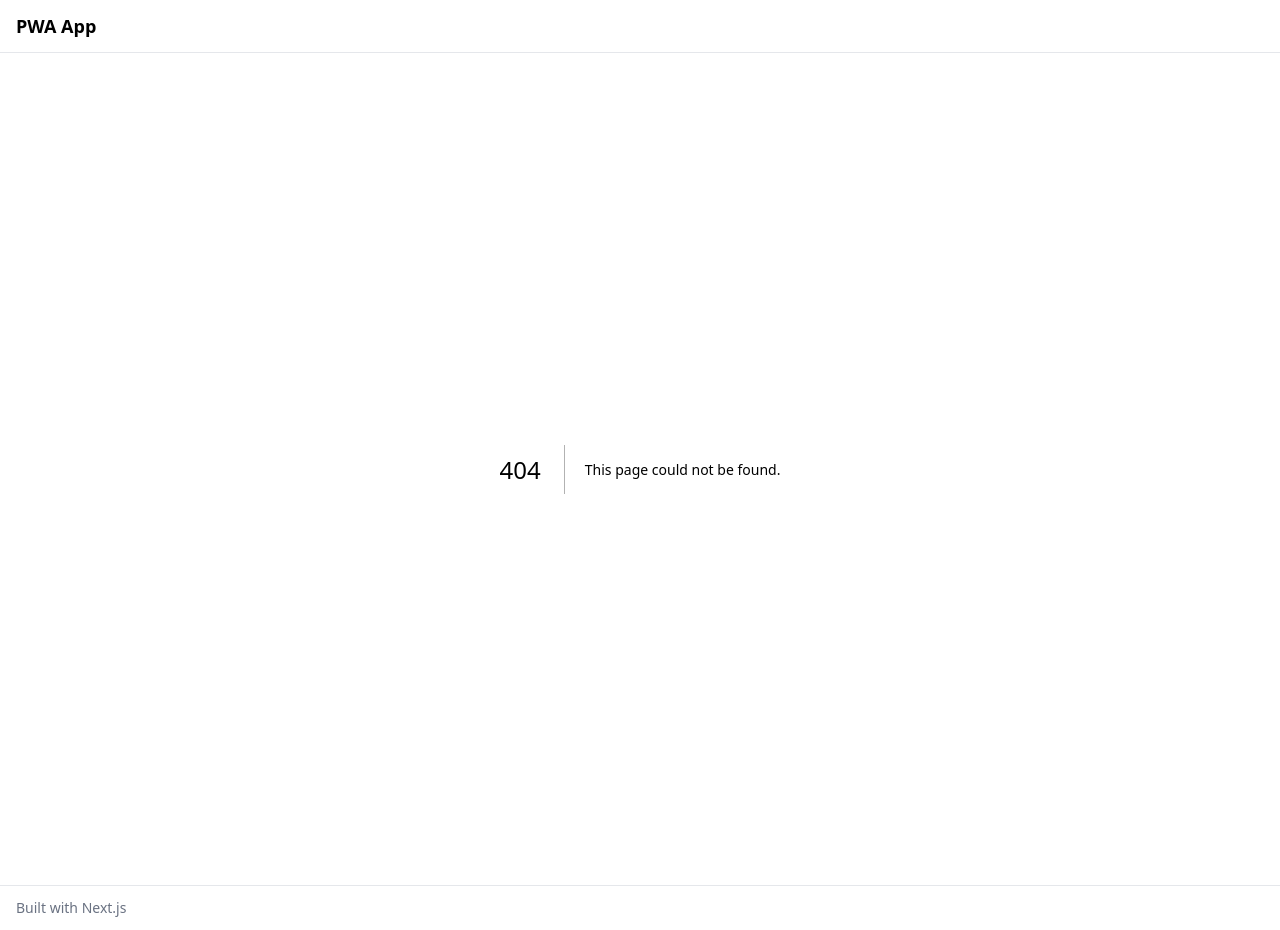
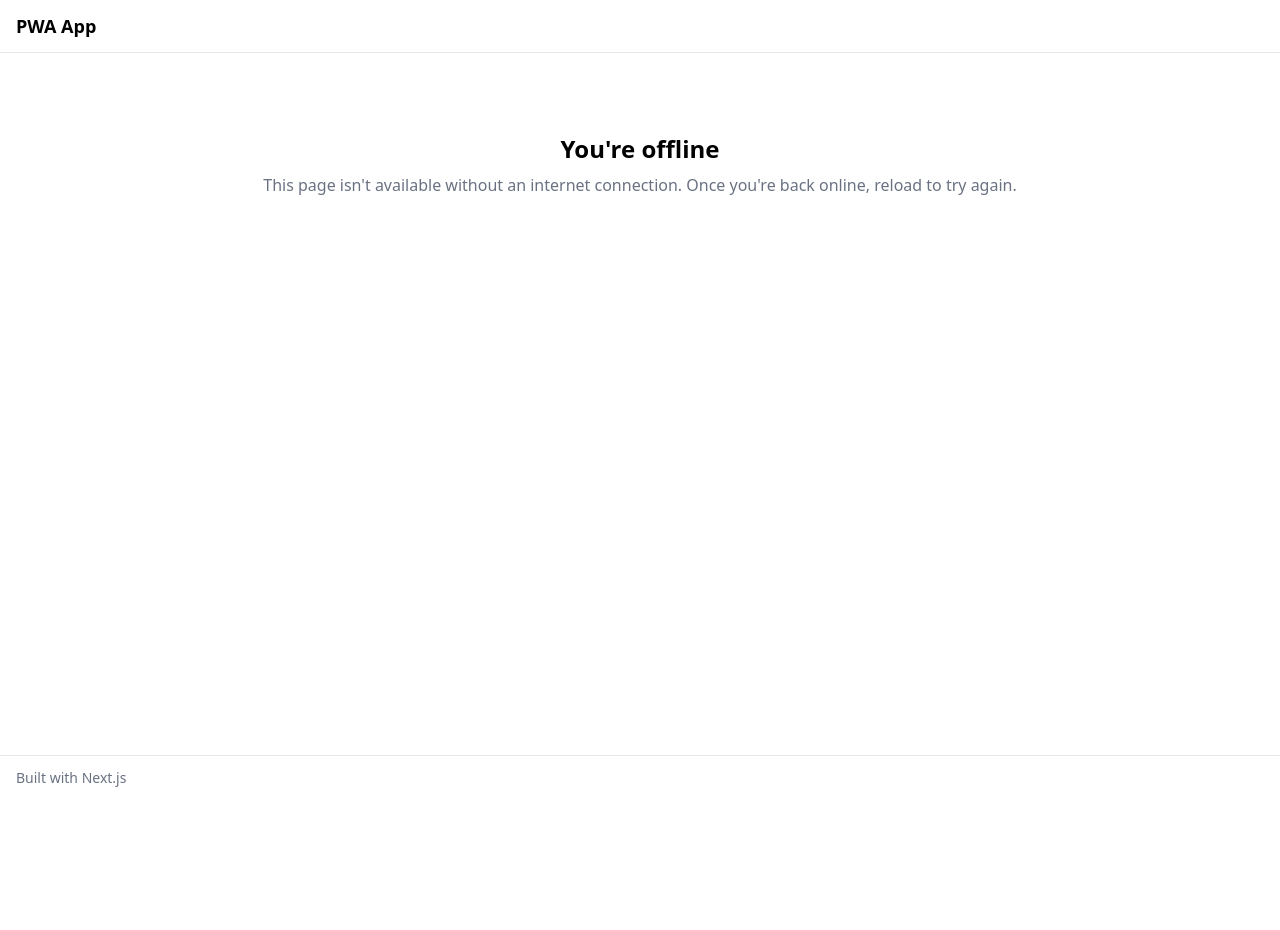
Before and after one commit to abhinavtanwarDev/wardrobe, a Next.js app: page /offline in a window 1280 px wide. Before the commit this address had no page. After the commit the page ends 800 px from the top, so only its background shows below. Built offline with nearby package versions, Linux system fonts and the light colour scheme.

Commit message:
feat: add offline fallback page

```diff
--- /dev/null
+++ b/src/app/offline/page.tsx
@@ -0,0 +1,13 @@
+export const dynamic = "force-static";
+
+export default function OfflinePage() {
+  return (
+    <div className="flex flex-col items-center gap-2 py-16 text-center">
+      <h1 className="text-2xl font-semibold">You&apos;re offline</h1>
+      <p className="text-gray-500">
+        This page isn&apos;t available without an internet connection. Once
+        you&apos;re back online, reload to try again.
+      </p>
+    </div>
+  );
+}
```
